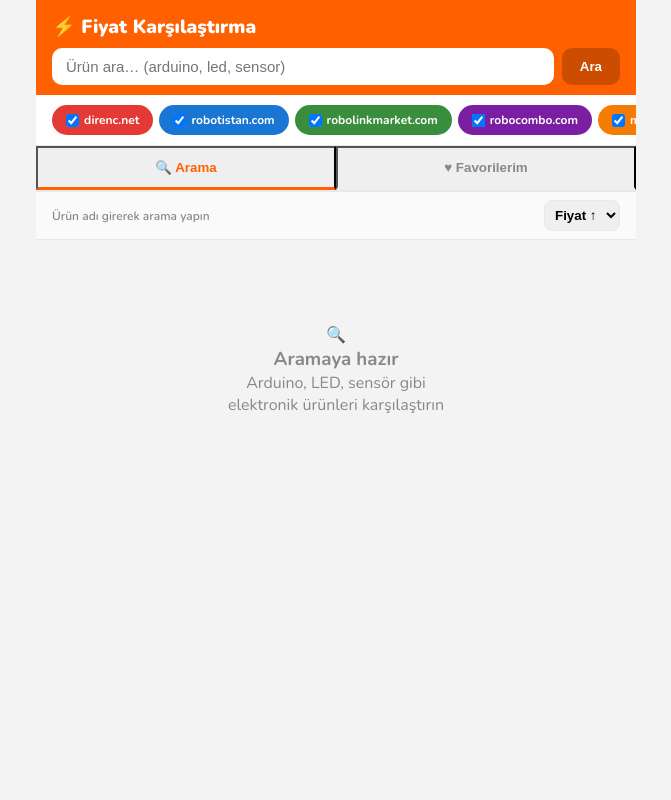
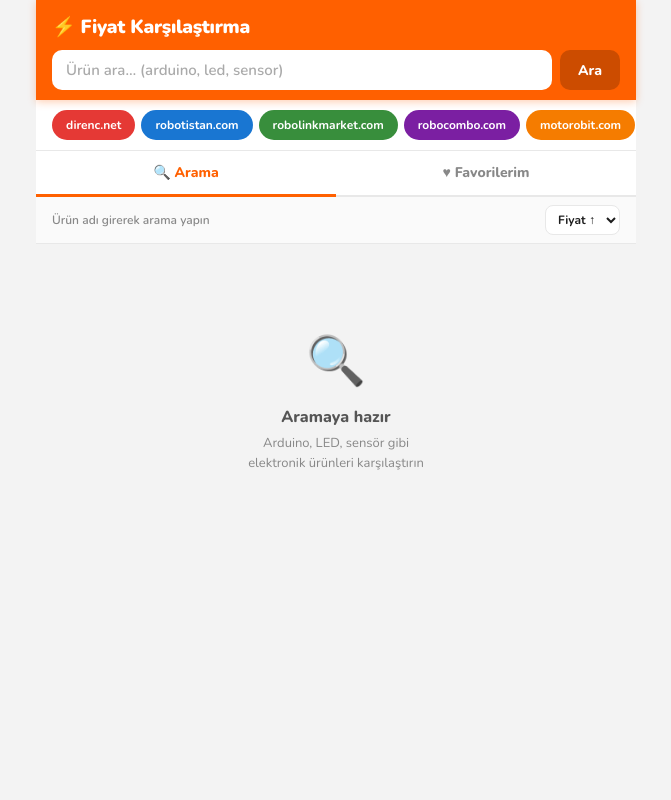
Before and after one commit to yusufberatdemetgul13-prog/fiyat-app, a Flask app: page / in a window 1280 px wide. Shown: the whole page, without its empty margins (304-975 px from the left). Run offline with Flask 3, Linux system fonts and the light colour scheme; data that the repository does not hold is empty.

Commit message:
Update index.html

```diff
--- a/templates/index.html
+++ b/templates/index.html
@@ -1,86 +1,155 @@
-<!-- templates/index.html -->
 <!DOCTYPE html>
 <html lang="tr">
 <head>
 <meta charset="UTF-8">
 <meta name="viewport" content="width=device-width, initial-scale=1.0, maximum-scale=1.0">
-<title>⚡ Fiyat Karşılaştırma</title>
+<meta name="apple-mobile-web-app-capable" content="yes">
+<meta name="apple-mobile-web-app-status-bar-style" content="black-translucent">
+<meta name="apple-mobile-web-app-title" content="Fiyat Karşılaştır">
+<title>NOKTA ERBAŞ</title>
+<meta name="description" content="NOKTA ERBAŞ">
+<meta name="author" content="NOKTA ERBAŞ">
+<meta property="og:title" content="NOKTA ERBAŞ">
+<meta property="og:description" content="NOKTA ERBAŞ">
+<meta name="twitter:title" content="NOKTA ERBAŞ">
+<meta name="twitter:description" content="NOKTA ERBAŞ">
+<link rel="preconnect" href="https://fonts.googleapis.com">
 <link href="https://fonts.googleapis.com/css2?family=Nunito:wght@400;600;700;800;900&display=swap" rel="stylesheet">
 <style>
-/* (Aynı CSS'i kullanabilirsiniz; uzun olduğu için burada kısalttım. Üstteki orijinal CSS'i olduğu gibi koyun.) */
-:root{--orange:#FF6000;--bg:#F3F3F3;--card:#fff;--border:#E8E8E8;--text:#1D1D1D;--muted:#888;--fav:#FF3B3B;--radius:14px;--shadow:0 2px 12px rgba(0,0,0,0.08)}
-*{box-sizing:border-box;margin:0;padding:0}
-body{font-family:'Nunito',sans-serif;background:var(--bg);color:var(--text);min-height:100vh;max-width:600px;margin:0 auto}
-.header{background:var(--orange);padding:14px 16px 10px;position:sticky;top:0;z-index:100}
-.header h1{color:#fff;font-size:19px;font-weight:900}
-.search-row{display:flex;gap:8px}
-.search-input{flex:1;padding:10px 14px;border-radius:10px;border:none;font-size:15px;background:#fff}
-.search-btn{padding:10px 18px;background:#CC4C00;color:#fff;border:none;border-radius:10px;font-weight:800;cursor:pointer}
-.filters{background:#fff;padding:10px 16px;border-bottom:1px solid var(--border);display:flex;gap:6px;overflow-x:auto}
-.filter-chip{display:flex;align-items:center;gap:5px;padding:5px 12px;border-radius:20px;font-size:12px;font-weight:700;cursor:pointer;border:2px solid transparent;white-space:nowrap}
-.filter-chip.checked{opacity:1;color:#fff}
-.filter-chip.unchecked{opacity:0.45;background:#f0f0f0;color:#555}
-.chip-direnc{background:#E53935;color:#fff}
-.chip-robotistan{background:#1976D2;color:#fff}
-.chip-robolinkmarket{background:#388E3C;color:#fff}
-.chip-robocombo{background:#7B1FA2;color:#fff}
-.chip-motorobit{background:#F57C00;color:#fff}
-.tabs{display:flex;background:#fff;border-bottom:2px solid var(--border)}
-.tab{flex:1;padding:12px;text-align:center;font-weight:800;cursor:pointer;color:var(--muted);border-bottom:3px solid transparent}
-.tab.active{color:var(--orange);border-bottom-color:var(--orange)}
-.toolbar{display:flex;align-items:center;justify-content:space-between;padding:8px 16px;background:#FAFAFA;border-bottom:1px solid var(--border)}
-.status-text{font-size:12px;color:var(--muted);font-weight:600}
-.cards-container{padding:12px;display:grid;grid-template-columns:repeat(auto-fill,minmax(160px,1fr));gap:10px}
-.card{background:var(--card);border-radius:var(--radius);overflow:hidden;box-shadow:var(--shadow);cursor:pointer;border:1.5px solid var(--border);display:flex;flex-direction:column}
-.card-img-wrap{position:relative;width:100%;padding-bottom:75%;background:#f8f8f8;overflow:hidden}
-.card-img{position:absolute;inset:0;width:100%;height:100%;object-fit:contain;padding:8px}
-.card-img-placeholder{position:absolute;inset:0;display:flex;align-items:center;justify-content:center;color:#ccc;font-size:28px}
-.fav-btn{position:absolute;top:6px;right:6px;background:white;border:none;border-radius:50%;width:30px;height:30px;font-size:16px;cursor:pointer;display:flex;align-items:center;justify-content:center;box-shadow:0 1px 4px rgba(0,0,0,0.15);z-index:2}
-.fav-btn.active{color:var(--fav)}
-.card-body{padding:8px 10px 10px;flex:1;display:flex;flex-direction:column;gap:4px}
-.site-badge{display:inline-block;font-size:10px;font-weight:800;color:#fff;padding:2px 7px;border-radius:4px}
-.card-name{font-size:12px;font-weight:700;color:var(--text);line-height:1.35;display:-webkit-box;-webkit-line-clamp:3;-webkit-box-orient:vertical;overflow:hidden;flex:1}
-.card-price{font-size:15px;font-weight:900;color:var(--orange)}
-.card-price.cheapest{color:#00A650}
-.cheapest-badge{font-size:9px;font-weight:800;background:#00A650;color:#fff;padding:1px 5px;border-radius:4px}
-.empty-state{text-align:center;padding:60px 20px;color:var(--muted)}
-.hidden{display:none!important}
+  :root {
+    --orange: #FF6000;
+    --orange-dark: #CC4C00;
+    --green: #00A650;
+    --bg: #F3F3F3;
+    --card: #FFFFFF;
+    --border: #E8E8E8;
+    --text: #1D1D1D;
+    --muted: #888;
+    --fav: #FF3B3B;
+    --site-direnc: #E53935;
+    --site-robotistan: #1976D2;
+    --site-robolinkmarket: #388E3C;
+    --site-robocombo: #7B1FA2;
+    --site-motorobit: #F57C00;
+    --radius: 14px;
+    --shadow: 0 2px 12px rgba(0,0,0,0.08);
+  }
+  * { box-sizing: border-box; margin: 0; padding: 0; -webkit-tap-highlight-color: transparent; }
+  body {
+    font-family: 'Nunito', sans-serif;
+    background: var(--bg);
+    color: var(--text);
+    min-height: 100vh;
+    max-width: 600px;
+    margin: 0 auto;
+  }
+  .header {
+    background: var(--orange);
+    padding: 14px 16px 10px;
+    position: sticky;
+    top: 0;
+    z-index: 100;
+    box-shadow: 0 2px 8px rgba(255,96,0,0.3);
+  }
+  .header-top { display: flex; align-items: center; justify-content: space-between; margin-bottom: 10px; }
+  .header h1 { color: white; font-size: 19px; font-weight: 900; letter-spacing: -0.3px; }
+  .fav-count { color: white; font-size: 13px; font-weight: 700; background: rgba(255,255,255,0.2); padding: 4px 10px; border-radius: 20px; }
+  .search-row { display: flex; gap: 8px; }
+  .search-input { flex: 1; padding: 10px 14px; border-radius: 10px; border: none; font-size: 15px; font-family: 'Nunito', sans-serif; font-weight: 600; outline: none; background: white; color: var(--text); }
+  .search-input::placeholder { color: #aaa; font-weight: 600; }
+  .search-btn { padding: 10px 18px; background: var(--orange-dark); color: white; border: none; border-radius: 10px; font-size: 14px; font-family: 'Nunito', sans-serif; font-weight: 800; cursor: pointer; white-space: nowrap; transition: background 0.15s; -webkit-appearance: none; }
+  .search-btn:active { background: #993a00; }
+  .filters { background: white; padding: 10px 16px; border-bottom: 1px solid var(--border); overflow-x: auto; display: flex; gap: 6px; scrollbar-width: none; }
+  .filters::-webkit-scrollbar { display: none; }
+  .filter-chip { display: flex; align-items: center; gap: 5px; padding: 5px 12px; border-radius: 20px; font-size: 12px; font-weight: 700; cursor: pointer; border: 2px solid transparent; white-space: nowrap; user-select: none; transition: opacity 0.15s; -webkit-appearance: none; }
+  .filter-chip input { display: none; }
+  .filter-chip.checked { opacity: 1; color: white; }
+  .filter-chip.unchecked { opacity: 0.45; background: #f0f0f0 !important; color: #555; }
+  .chip-direnc { background: var(--site-direnc); color: white; }
+  .chip-robotistan { background: var(--site-robotistan); color: white; }
+  .chip-robolinkmarket { background: var(--site-robolinkmarket); color: white; }
+  .chip-robocombo { background: var(--site-robocombo); color: white; }
+  .chip-motorobit { background: var(--site-motorobit); color: white; }
+  .tabs { display: flex; background: white; border-bottom: 2px solid var(--border); }
+  .tab { flex: 1; padding: 12px; text-align: center; font-size: 14px; font-weight: 800; cursor: pointer; border: none; background: none; color: var(--muted); border-bottom: 3px solid transparent; margin-bottom: -2px; transition: all 0.15s; font-family: 'Nunito', sans-serif; -webkit-appearance: none; }
+  .tab.active { color: var(--orange); border-bottom-color: var(--orange); }
+  .toolbar { display: flex; align-items: center; justify-content: space-between; padding: 8px 16px; background: #FAFAFA; border-bottom: 1px solid var(--border); }
+  .status-text { font-size: 12px; color: var(--muted); font-weight: 600; }
+  .sort-select { font-size: 12px; font-family: 'Nunito', sans-serif; font-weight: 700; border: 1px solid var(--border); border-radius: 8px; padding: 5px 8px; background: white; color: var(--text); cursor: pointer; outline: none; }
+  .progress-bar { height: 3px; background: var(--border); display: none; }
+  .progress-bar.loading { display: block; background: linear-gradient(90deg, var(--orange) 0%, #ffb347 50%, var(--orange) 100%); background-size: 200% 100%; animation: progress-anim 1.2s infinite; }
+  @keyframes progress-anim { 0% { background-position: 200% 0; } 100% { background-position: -200% 0; } }
+  .cards-container { padding: 12px; display: grid; grid-template-columns: repeat(auto-fill, minmax(160px, 1fr)); gap: 10px; }
+  @media (max-width: 380px) { .cards-container { grid-template-columns: repeat(2, 1fr); } }
+  .card { background: var(--card); border-radius: var(--radius); overflow: hidden; box-shadow: var(--shadow); cursor: pointer; transition: transform 0.15s, box-shadow 0.15s; position: relative; border: 1.5px solid var(--border); display: flex; flex-direction: column; }
+  .card:active { transform: scale(0.97); }
+  .card-img-wrap { position: relative; width: 100%; padding-bottom: 75%; background: #f8f8f8; overflow: hidden; }
+  .card-img { position: absolute; inset: 0; width: 100%; height: 100%; object-fit: contain; padding: 8px; }
+  .card-img-placeholder { position: absolute; inset: 0; display: flex; align-items: center; justify-content: center; color: #ccc; font-size: 28px; }
+  .fav-btn { position: absolute; top: 6px; right: 6px; background: white; border: none; border-radius: 50%; width: 30px; height: 30px; font-size: 16px; cursor: pointer; display: flex; align-items: center; justify-content: center; box-shadow: 0 1px 4px rgba(0,0,0,0.15); z-index: 2; -webkit-appearance: none; transition: transform 0.15s; }
+  .fav-btn:active { transform: scale(1.25); }
+  .fav-btn.active { color: var(--fav); }
+  .fav-btn:not(.active) { color: #ccc; }
+  .card-body { padding: 8px 10px 10px; flex: 1; display: flex; flex-direction: column; gap: 4px; }
+  .site-badge { display: inline-block; font-size: 10px; font-weight: 800; color: white; padding: 2px 7px; border-radius: 4px; width: fit-content; }
+  .card-name { font-size: 12px; font-weight: 700; color: var(--text); line-height: 1.35; display: -webkit-box; -webkit-line-clamp: 3; -webkit-box-orient: vertical; overflow: hidden; flex: 1; }
+  .card-price-row { display: flex; align-items: center; gap: 5px; margin-top: 4px; }
+  .card-price { font-size: 15px; font-weight: 900; color: var(--orange); }
+  .card-price.cheapest { color: var(--green); }
+  .cheapest-badge { font-size: 9px; font-weight: 800; background: var(--green); color: white; padding: 1px 5px; border-radius: 4px; }
+  .empty-state { text-align: center; padding: 60px 20px; color: var(--muted); }
+  .empty-state .icon { font-size: 48px; margin-bottom: 12px; }
+  .empty-state h3 { font-size: 16px; font-weight: 800; margin-bottom: 6px; color: #555; }
+  .empty-state p { font-size: 13px; line-height: 1.5; }
+  .hidden { display: none !important; }
 </style>
 </head>
 <body>
 
 <div class="header">
-  <div style="display:flex;align-items:center;justify-content:space-between">
+  <div class="header-top">
     <h1>⚡ Fiyat Karşılaştırma</h1>
-    <span id="favCount" class="hidden"></span>
+    <span class="fav-count hidden" id="favCount"></span>
   </div>
-  <div class="search-row" style="margin-top:8px">
-    <input id="searchInput" class="search-input" placeholder="Ürün ara… (arduino, led, sensor)" autocomplete="off">
-    <button id="searchBtn" class="search-btn">Ara</button>
+  <div class="search-row">
+    <input type="text" class="search-input" id="searchInput" placeholder="Ürün ara… (arduino, led, sensor)" autocomplete="off" autocorrect="off" spellcheck="false">
+    <button class="search-btn" id="searchBtn" onclick="aramaYap()">Ara</button>
   </div>
 </div>
 
 <div class="filters" id="filtersRow">
-  <label class="filter-chip chip-direnc checked" id="chip-direnc.net"><input type="checkbox" checked> direnc.net</label>
-  <label class="filter-chip chip-robotistan checked" id="chip-robotistan.com"><input type="checkbox" checked> robotistan.com</label>
-  <label class="filter-chip chip-robolinkmarket checked" id="chip-robolinkmarket.com"><input type="checkbox" checked> robolinkmarket.com</label>
-  <label class="filter-chip chip-robocombo checked" id="chip-robocombo.com"><input type="checkbox" checked> robocombo.com</label>
-  <label class="filter-chip chip-motorobit checked" id="chip-motorobit.com"><input type="checkbox" checked> motorobit.com</label>
+  <label class="filter-chip chip-direnc checked" id="chip-direnc.net">
+    <input type="checkbox" checked> direnc.net
+  </label>
+  <label class="filter-chip chip-robotistan checked" id="chip-robotistan.com">
+    <input type="checkbox" checked> robotistan.com
+  </label>
+  <label class="filter-chip chip-robolinkmarket checked" id="chip-robolinkmarket.com">
+    <input type="checkbox" checked> robolinkmarket.com
+  </label>
+  <label class="filter-chip chip-robocombo checked" id="chip-robocombo.com">
+    <input type="checkbox" checked> robocombo.com
+  </label>
+  <label class="filter-chip chip-motorobit checked" id="chip-motorobit.com">
+    <input type="checkbox" checked> motorobit.com
+  </label>
 </div>
 
 <div class="tabs">
-  <button class="tab active" id="tabArama">🔍 Arama</button>
-  <button class="tab" id="tabFavoriler">♥ Favorilerim</button>
+  <button class="tab active" id="tabArama" onclick="sekmeDegistir('arama')">🔍 Arama</button>
+  <button class="tab" id="tabFavoriler" onclick="sekmeDegistir('favoriler')">♥ Favorilerim</button>
 </div>
 
 <div class="toolbar">
   <span class="status-text" id="statusText">Ürün adı girerek arama yapın</span>
-  <select id="sortSelect" class="sort-select" style="padding:6px;border-radius:8px;border:1px solid #e8e8e8;font-weight:700">
+  <select class="sort-select" id="sortSelect" onchange="siralaVeGoster()">
     <option value="fiyat_asc">Fiyat ↑</option>
     <option value="fiyat_desc">Fiyat ↓</option>
     <option value="site">Site</option>
   </select>
 </div>
+
+<div class="progress-bar" id="progressBar"></div>
 
 <div id="aramaSection">
   <div class="cards-container" id="aramaGrid"></div>
@@ -105,7 +174,6 @@ body{font-family:'Nunito',sans-serif;background:var(--bg);color:var(--text);min-
 function getOrCreateDeviceId() {
   let id = localStorage.getItem('deviceId');
   if (!id) {
-    // güvenli rastgele id
     const arr = new Uint8Array(16);
     crypto.getRandomValues(arr);
     id = Array.from(arr).map(b => b.toString(16).padStart(2,'0')).join('');
@@ -117,7 +185,7 @@ const DEVICE_ID = getOrCreateDeviceId();
 
 /* Global state */
 let sonuclar = [];
-let favoriMap = {}; // key -> fav obj
+let favoriMap = {};
 let aktifSekme = 'arama';
 
 const SITE_RENK = {
@@ -128,7 +196,6 @@ const SITE_RENK = {
   'motorobit.com': '#F57C00',
 };
 
-/* Event bağlama */
 document.getElementById('searchBtn').addEventListener('click', aramaYap);
 document.getElementById('searchInput').addEventListener('keydown', e => { if (e.key === 'Enter') aramaYap(); });
 document.getElementById('tabArama').addEventListener('click', () => sekmeDegistir('arama'));
@@ -148,7 +215,6 @@ function seciliSiteler() {
     .map(cb => cb.closest('.filter-chip').id.replace('chip-', ''));
 }
 
-/* API çağrıları */
 async function aramaYap() {
   const kelime = document.getElementById('searchInput').value.trim();
   if (!kelime) return;
@@ -157,6 +223,7 @@ async function aramaYap() {
   sekmeDegistir('arama');
   document.getElementById('aramaGrid').innerHTML = '';
   document.getElementById('aramaEmpty').classList.add('hidden');
+  document.getElementById('progressBar').classList.add('loading');
   document.getElementById('statusText').textContent = `"${kelime}" aranıyor…`;
   document.getElementById('searchBtn').disabled = true;
   try {
@@ -166,12 +233,13 @@ async function aramaYap() {
     sonuclar = await res.json();
     await favoriDurumlariniYukle();
     const gercek = sonuclar.filter(r => r.fiyat != null);
-    document.getElementById('statusText').textContent = `${gercek.length} ürün bulundu (${sonuclar.length} toplam)`;
+    document.getElementById('statusText').textContent =
+      `${gercek.length} ürün bulundu (${sonuclar.length} toplam)`;
   } catch(e) {
-    console.error(e);
     sonuclar = [];
     document.getElementById('statusText').textContent = 'Hata oluştu';
   } finally {
+    document.getElementById('progressBar').classList.remove('loading');
     document.getElementById('searchBtn').disabled = false;
     siralaVeGoster();
   }
@@ -195,7 +263,6 @@ function proxyImg(url) {
   return '/proxy/img?url=' + encodeURIComponent(url);
 }
 
-/* Favori yükle (cihaz bazlı) */
 async function favoriDurumlariniYukle() {
   try {
     const res = await fetch(`/api/favoriler?device_id=${DEVICE_ID}`);
@@ -206,13 +273,9 @@ async function favoriDurumlariniYukle() {
       favoriMap[key] = f;
     });
     guncelFavSayac();
-  } catch(e) {
-    console.error(e);
-    favoriMap = {};
-  }
+  } catch(e) { favoriMap = {}; }
 }
 
-/* Grid render (güvenli, inline JSON yok) */
 function renderGrid(grid, urunler, emptyId) {
   grid.innerHTML = '';
   if (!urunler.length) {
@@ -302,11 +365,9 @@ function renderGrid(grid, urunler, emptyId) {
   });
 }
 
-/* Favori ekle / çıkar */
 async function toggleFav(btnEl, urun) {
   const key = urun.url || (urun.site + urun.isim);
   if (favoriMap[key]) {
-    // sil
     try {
       await fetch(`/api/favoriler?device_id=${DEVICE_ID}&key=${encodeURIComponent(key)}`, { method: 'DELETE' });
       delete favoriMap[key];
@@ -314,7 +375,6 @@ async function toggleFav(btnEl, urun) {
       btnEl.classList.remove('active');
     } catch(e) { console.error(e); }
   } else {
-    // ekle
     try {
       const payload = { device_id: DEVICE_ID, ...urun };
       const res = await fetch('/api/favoriler', {
@@ -323,7 +383,6 @@ async function toggleFav(btnEl, urun) {
         body: JSON.stringify(payload)
       });
       const data = await res.json();
-      // backend dönen objeyi favoriMap'e ekle
       favoriMap[key] = { id: data.id, ...urun };
       btnEl.textContent = '♥';
       btnEl.classList.add('active');
@@ -344,18 +403,17 @@ function guncelFavSayac() {
   }
 }
 
-/* Favorileri göster */
 async function favoriGoster() {
   await favoriDurumlariniYukle();
   try {
     const res = await fetch(`/api/favoriler?device_id=${DEVICE_ID}`);
     const favList = await res.json();
-    document.getElementById('statusText').textContent = favList.length ? `${favList.length} favori ürün` : 'Henüz favori eklemediniz';
+    document.getElementById('statusText').textContent =
+      favList.length ? `${favList.length} favori ürün` : 'Henüz favori eklemediniz';
     renderGrid(document.getElementById('favGrid'), favList, 'favEmpty');
   } catch(e) { console.error(e); }
 }
 
-/* Sekme değiştir */
 function sekmeDegistir(sekme) {
   aktifSekme = sekme;
   document.getElementById('tabArama').classList.toggle('active', sekme === 'arama');
@@ -365,7 +423,6 @@ function sekmeDegistir(sekme) {
   if (sekme === 'favoriler') favoriGoster();
 }
 
-/* Başlangıç */
 (async () => {
   await favoriDurumlariniYukle();
   guncelFavSayac();
@@ -373,3 +430,5 @@ function sekmeDegistir(sekme) {
 </script>
 </body>
 </html>
+
+
```
